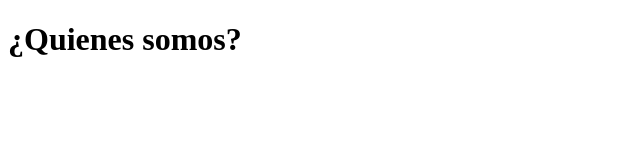
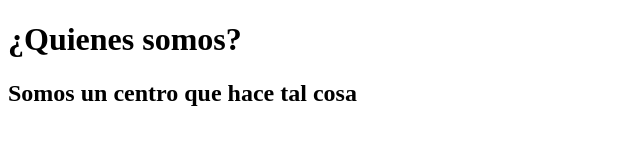
Before and after one commit to MartiBrgs/curso_git, a plain HTML site: page nosotros.html in a window 1280 px wide. Shown: the whole page, without its empty margins (0-640 px from the left). Drawn offline with Linux system fonts and the light colour scheme.

Commit message:
se agrego una descripcion

```diff
--- a/nosotros.html
+++ b/nosotros.html
@@ -8,5 +8,6 @@
 </head>
 <body>
     <h1>¿Quienes somos?</h1>
+    <h2>Somos un centro que hace tal cosa</h2>
 </body>
 </html>
```
